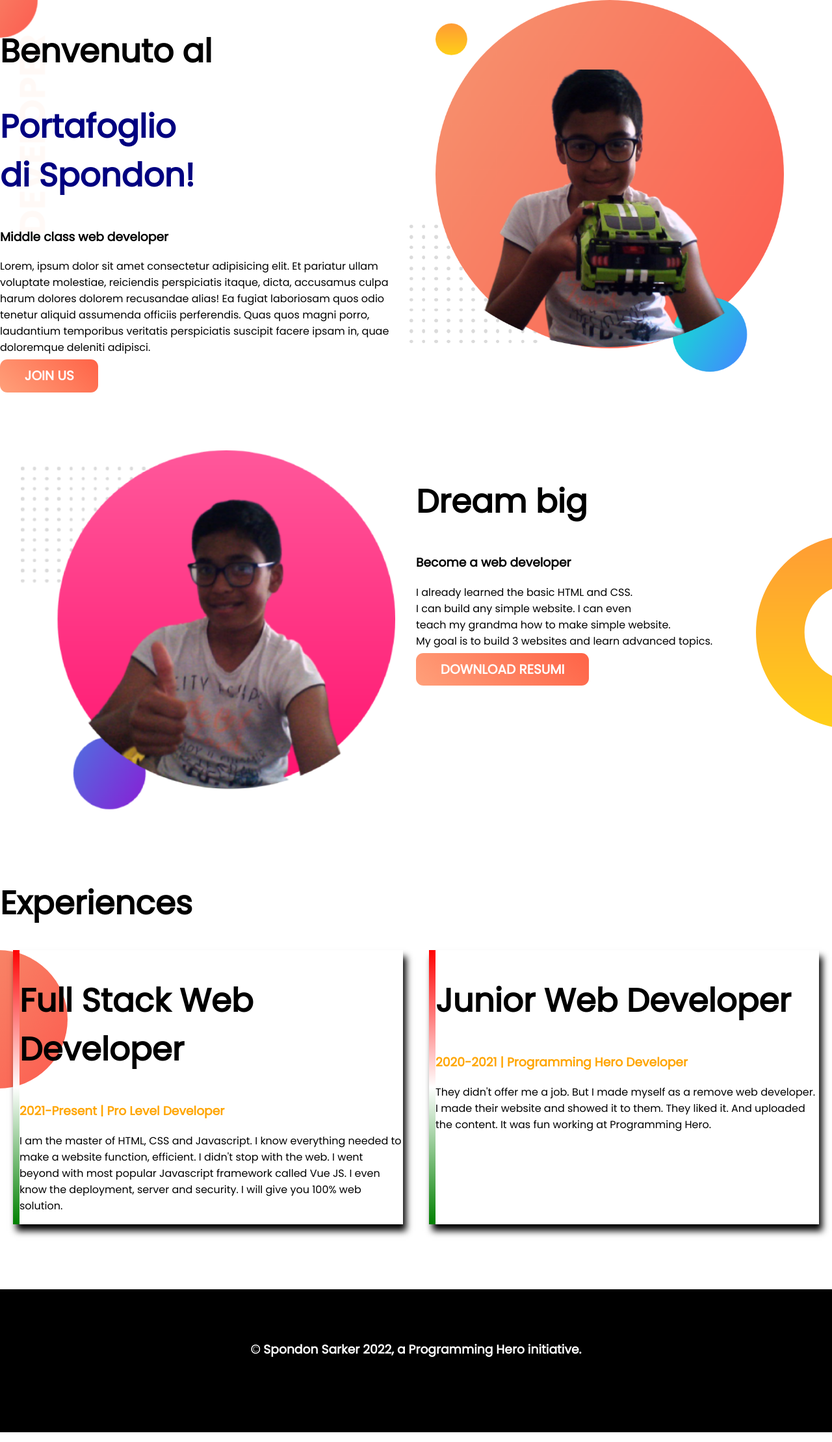
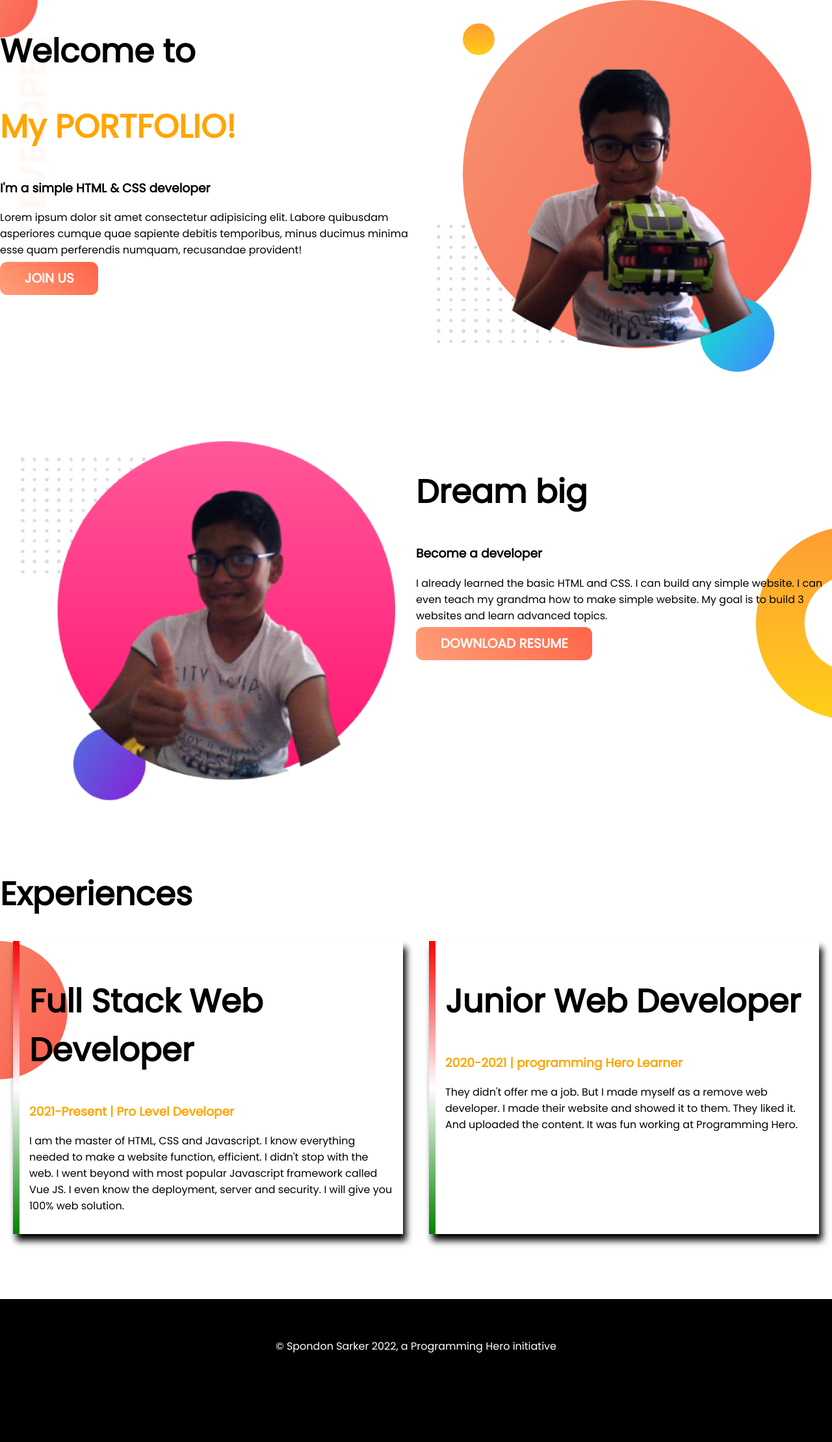
Before and after one commit to Spondon9/My-personal-portfolio, a plain HTML site: page index.html in a window 1280 px wide. Shown: the whole page at 65% size. Drawn offline with Linux system fonts and the light colour scheme.

Commit message:
third commit

```diff
--- a/index.html
+++ b/index.html
@@ -1,62 +1,56 @@
 <!DOCTYPE html>
-<html lang="it">
+<html lang="en">
 <head>
     <meta charset="UTF-8">
+    <meta http-equiv="X-UA-Compatible" content="IE=edge">
     <meta name="viewport" content="width=device-width, initial-scale=1.0">
-    <meta http-equiv="X-UA-Compatible" content="ie=edge">
-    <title>>:~(</title>
+    <title>Document</title>
+    <link rel="stylesheet" href="style.css">
     <link rel="preconnect" href="https://fonts.googleapis.com">
 <link rel="preconnect" href="https://fonts.gstatic.com" crossorigin>
 <link href="https://fonts.googleapis.com/css2?family=Poppins&display=swap" rel="stylesheet">
-    <link rel="stylesheet" href="style.css">
+
 </head>
 <body>
-    <section class="top-banner">
-        <div>
-   <h1>Benvenuto al </h1>
-      <h1><span class="aaa"> Portafoglio <br> di Spondon!</span></h1>
-            <h3>Middle class web developer</h3>
-            <p>Lorem, ipsum dolor sit amet consectetur adipisicing elit. Et pariatur ullam <br> voluptate molestiae, reiciendis perspiciatis itaque, dicta, accusamus culpa <br> harum dolores dolorem recusandae alias! Ea fugiat laboriosam quos odio <br> tenetur aliquid assumenda officiis perferendis. Quas quos magni porro, <br> laudantium temporibus veritatis perspiciatis suscipit facere ipsam in, quae <br> doloremque deleniti adipisci.</p>
-            <a target="_blank" href="https://www.linkedin.com/company/programminghero">JOIN US</a>
+    <section class="top-banner
+    ">
+      <div class="aab">
+        <h1>Welcome to</h1>
+        <h1 style="color:orange ;">My PORTFOLIO!</h1>
+        <h3>I'm a simple HTML & CSS developer</h3>
+        <p>Lorem ipsum dolor sit amet consectetur adipisicing elit. Labore quibusdam asperiores cumque quae sapiente debitis temporibus, minus ducimus minima esse quam perferendis numquam, recusandae provident!</p>
+        <a href="https//:www.linkedin.com/company/programminghero/">JOIN US</a>
       </div>
       <div class="aab">
-            <img src="images/my-bg.png" alt="">
+        <img src="images/my-bg.png" alt="" >
       </div>
     </section>
     <section class="dream">
       <div class="aab">
-            <img src="images/my-bg3.png" alt="">
+        <img src="images/my-bg3.png" alt="" >
       </div>
-        <div>
+      <div class="aab">
         <h1>Dream big</h1>
-            <h3>Become a web developer</h3>
-            <p>I already learned the basic HTML and CSS. <br>
-             I can build any simple website. I can even <br>
-             teach my grandma how to make simple website. <br>
-              My goal is to build 3 websites and learn advanced topics.</p>
-            <a target="_blank" href="#">DOWNLOAD RESUMI</a>
+        <h3>Become a developer</h3>
+        <p>I already learned the basic HTML and CSS. I can build any simple website. I can even teach my grandma how to make simple website. My goal is to build 3 websites and learn advanced topics.</p>
+        <a href="#">DOWNLOAD RESUME</a>
       </div>
     </section>
     <h1>Experiences</h1>
     <section class="jkl">
-
       <div class="aab heam">
           <h1>Full Stack Web Developer</h1>
           <h3 style="color: orange ;">2021-Present | Pro Level Developer</h3>
-           <p>
-            I am the master of HTML, CSS and Javascript. I know everything needed to make a website function, efficient. I didn't stop with the web. I went beyond with most popular Javascript framework called Vue JS. I even know the deployment, server and security. I will give you 100% web solution.
-           </p>
+          <p>I am the master of HTML, CSS and Javascript. I know everything needed to make a website function, efficient. I didn't stop with the web. I went beyond with most popular Javascript framework called Vue JS. I even know the deployment, server and security. I will give you 100% web solution.</p>
       </div>
       <div class="aab heam">
          <h1>Junior Web Developer</h1>
-            <h3 style="color: orange ;">2020-2021 | Programming Hero Developer</h3>
-            <p>
-                They didn't offer me a job. But I made myself as a remove web developer. I made their website and showed it to them. They liked it. And uploaded the content. It was fun working at Programming Hero.
-            </p>
+         <h3 style="color: orange ;">2020-2021 | programming Hero Learner</h3>
+         <p>They didn't offer me a job. But I made myself as a remove web developer. I made their website and showed it to them. They liked it. And uploaded the content. It was fun working at Programming Hero.</p>
       </div>
     </section>
     <footer>
-        <h3>© Spondon Sarker 2022, a Programming Hero initiative.</h3>
+      © Spondon Sarker 2022, a Programming Hero initiative
     </footer>
 </body>
 </html>
--- /dev/null
+++ b/stile.css
@@ -0,0 +1,4 @@
+body{
+    margin: 0;
+    font-family: 'Poppins', sans-serif;
+}
--- a/style.css
+++ b/style.css
@@ -4,9 +4,6 @@ body{
 }
 h1{
     font-size: 50px;
-}
-.aaa{
-    color: navy;
 }
  section{
     display: flex;
@@ -45,6 +42,7 @@ background-repeat: no-repeat;
     border-left: 10px solid ;
     border-image:linear-gradient(180deg, red, white, green);
     border-image-slice: 1;
+    padding:15px ;
 }
 .jkl{
     background-image: url(images/exp-bg.png);
```
Also changed, not shown: indice.html (added, +12 -0 lines). Lines whose indentation alone changed are shown as unchanged.
